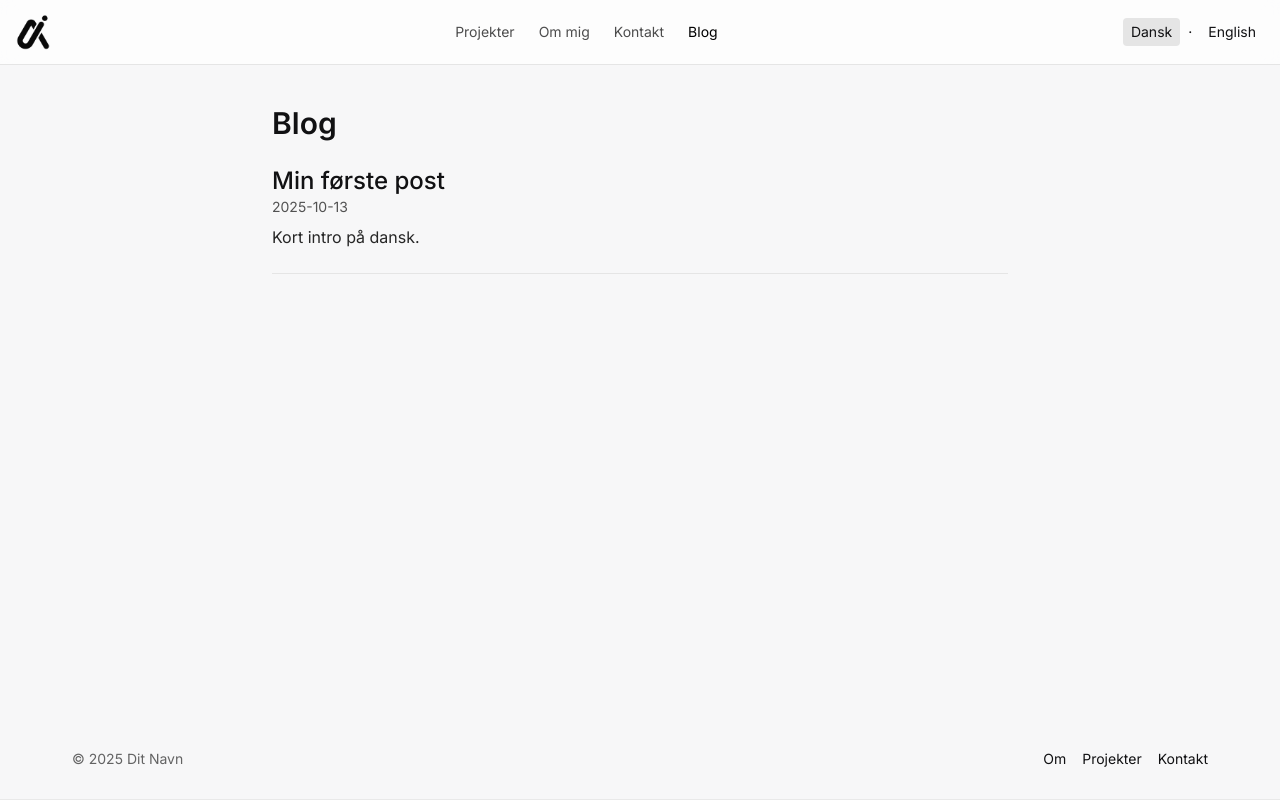
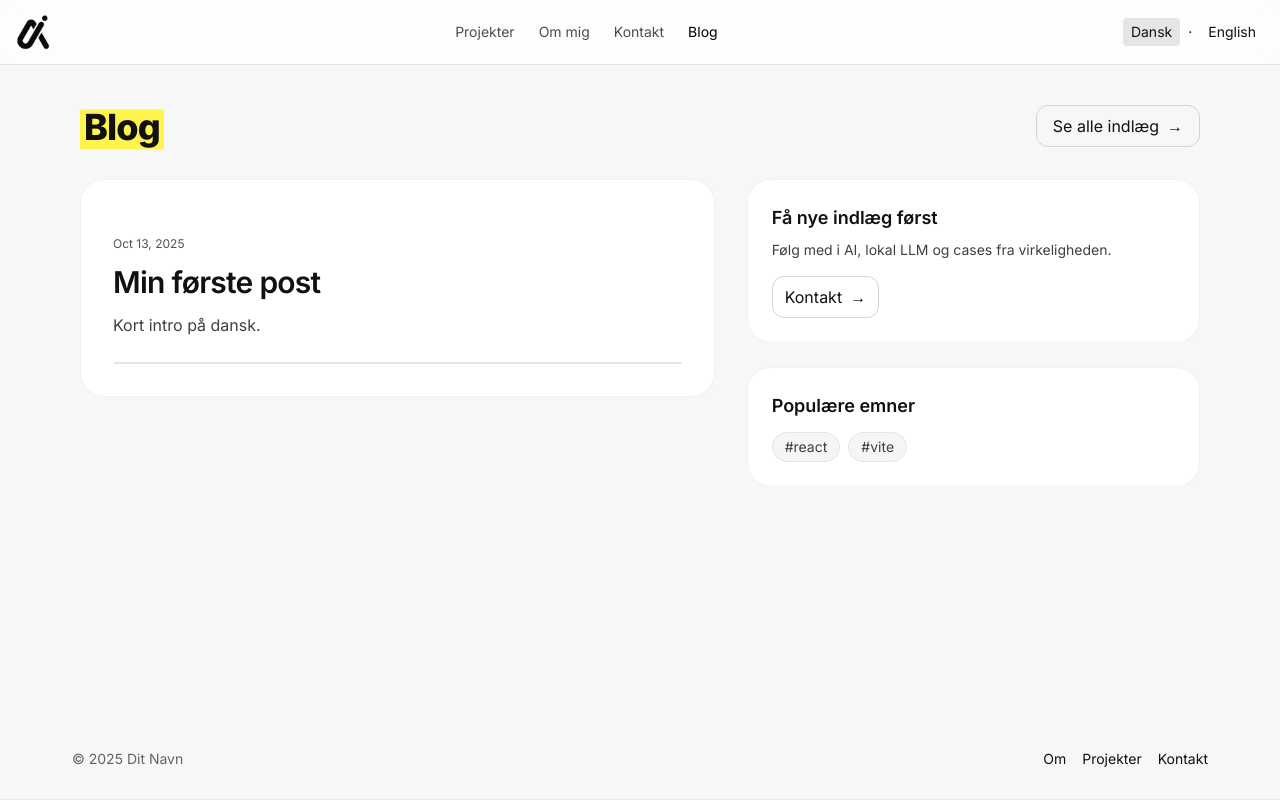
Before and after one commit to lundlund/resume, a React (Vite) app: page /blog in a window 1280 px wide. Built offline with nearby package versions, Linux system fonts and the light colour scheme.

Commit message:
Blog layout updatre universal btn styling fix

```diff
--- a/src/locales/da/common.json
+++ b/src/locales/da/common.json
@@ -52,11 +52,11 @@
     "budget": {
       "label": "Budget",
       "placeholder": "Vælg budget",
-      "lt10": "<10kr",
-      "lt30": "30kr",
-      "lt50": "50kr",
-      "lt100": "100kr",
-      "gt100": ">100kr"
+      "lt10": "<10.000kr",
+      "lt30": "30.000kr",
+      "lt50": "50.000kr",
+      "lt100": "100.000kr",
+      "gt100": ">100.000kr"
     },
     "org": {
       "label": "Organisationstype",
--- a/src/pages/Blog.tsx
+++ b/src/pages/Blog.tsx
@@ -1,11 +1,15 @@
+// src/pages/Blog.tsx
 import { Link } from "react-router-dom";
 import { useTranslation } from "react-i18next";
+import Highlighter from "@/components/Highlighter";
 
 type Meta = {
   title: string;
-  date: string; // YYYY-MM-DD
+  date: string;            // YYYY-MM-DD
   excerpt?: string;
-  tags?: string[];
+  tags?: string[];         // fx ["ai","rag"]
+  category?: string;       // fx "AI"
+  image?: string;          // valgfri cover, fx "/img/covers/foo.jpg"
   draft?: boolean;
   slug?: string;
 };
@@ -18,6 +22,7 @@ const en = import.meta.glob("../posts/en/*.mdx", { eager: true }) as Record<
 >;
 
 type Lang = "da" | "en";
+
 function buildPosts(lang: Lang) {
   const base = lang === "en" ? en : da;
   const fallback = lang === "en" ? da : en;
@@ -47,30 +52,184 @@ function buildPosts(lang: Lang) {
     .sort((a, b) => (a.meta.date < b.meta.date ? 1 : -1));
 }
 
+function formatDate(d: string) {
+  try {
+    return new Date(d).toLocaleDateString(undefined, {
+      year: "numeric",
+      month: "short",
+      day: "2-digit",
+    });
+  } catch {
+    return d;
+  }
+}
+
 export default function Blog() {
-  // Hook gør, at komponenten re-render når sproget skifter
-  const { i18n } = useTranslation();
+  const { i18n, t } = useTranslation();
   const lang: Lang = (i18n.resolvedLanguage || "da").toLowerCase().startsWith("en") ? "en" : "da";
-
   const posts = buildPosts(lang);
 
+  // tag-frekvens til sidekolonne
+  const tagCounts = new Map<string, number>();
+  posts.forEach((p) => (p.meta.tags || []).forEach((tag) => tagCounts.set(tag, (tagCounts.get(tag) || 0) + 1)));
+  const popularTags = Array.from(tagCounts.entries())
+    .sort((a, b) => b[1] - a[1])
+    .slice(0, 10)
+    .map(([name]) => name);
+
+  const [feature, ...rest] = posts;
+
   return (
-    <main className="mx-auto max-w-3xl px-4 py-10">
-      <h1 className="text-3xl font-semibold mb-6">Blog</h1>
+    <main className="mx-auto max-w-6xl px-4 py-10">
+      <header className="mb-8 flex items-end justify-between gap-4">
+  <h1 className="text-4xl sm:text-4xl font-semibold tracking-tight">
+    <Highlighter className="px-1">Blog</Highlighter>
+  </h1>
+  <Link
+    to="/blog"
+    className="hidden sm:inline-flex items-center gap-2 rounded-xl border border-neutral-300 px-4 py-2 hover:bg-neutral-50"
+  >
+    {t("blog.readAll", { defaultValue: "Se alle indlæg" })}
+    <span aria-hidden>→</span>
+  </Link>
+</header>
 
-      {posts.length === 0 && <p>Der er endnu ingen indlæg.</p>}
+      {/* Grid: feature + sidebar */}
+      <div className="grid grid-cols-1 lg:grid-cols-[1.4fr_1fr] gap-8">
+        <section className="space-y-8">
+          {/* FEATURED CARD */}
+          {feature ? (
+            <article className="rounded-3xl overflow-hidden border border-black/5 bg-white">
+              {feature.meta.image ? (
+                <Link to={`/blog/${feature.slug}`}>
+                  <img
+                    src={feature.meta.image}
+                    alt=""
+                    className="h-64 w-full object-cover"
+                    loading="lazy"
+                    decoding="async"
+                  />
+                </Link>
+              ) : (
+                <div className="h-6" /> // lille spacer hvis ingen billede
+              )}
+              <div className="p-6 sm:p-8">
+                <div className="flex flex-wrap items-center gap-3 mb-3 text-xs text-neutral-600">
+                  {feature.meta.category && (
+                    <span className="inline-flex items-center rounded-full bg-accent/60 text-black px-2.5 py-1">
+                      {feature.meta.category}
+                    </span>
+                  )}
+                  <time dateTime={feature.meta.date}>{formatDate(feature.meta.date)}</time>
+                </div>
+                <h2 className="text-2xl sm:text-3xl font-semibold tracking-tight">
+                  <Link to={`/blog/${feature.slug}`} className="hover:opacity-80">
+                    {feature.meta.title || feature.slug}
+                  </Link>
+                </h2>
+                {feature.meta.excerpt && (
+                  <p className="mt-3 text-neutral-700 leading-relaxed">{feature.meta.excerpt}</p>
+                )}
 
-      <ul className="space-y-6">
-        {posts.map((p) => (
-          <li key={p.slug} className="border-b border-neutral-200 pb-6">
-            <Link to={`/blog/${p.slug}`} className="text-2xl font-medium hover:opacity-80">
-              {p.meta.title || p.slug}
+                {/* hurtige links til et par næste indlæg */}
+                <ul className="mt-6 divide-y divide-neutral-200 rounded-xl border border-neutral-200 bg-neutral-50/60">
+                  {rest.slice(0, 2).map((p) => (
+                    <li key={p.slug} className="flex items-center justify-between gap-4 px-4 py-3">
+                      <Link to={`/blog/${p.slug}`} className="truncate hover:opacity-80">
+                        {p.meta.title || p.slug}
+                      </Link>
+                      <span aria-hidden>→</span>
+                    </li>
+                  ))}
+                </ul>
+              </div>
+            </article>
+          ) : (
+            <p className="text-neutral-600">{t("blog.empty", { defaultValue: "Der er endnu ingen indlæg." })}</p>
+          )}
+
+          {/* RESTEN: kort-grid */}
+          {rest.length > 0 && (
+            <div className="grid sm:grid-cols-2 gap-6">
+              {rest.map((p) => (
+                <article key={p.slug} className="rounded-2xl border border-black/5 bg-white overflow-hidden">
+                  {p.meta.image && (
+                    <Link to={`/blog/${p.slug}`}>
+                      <img src={p.meta.image} alt="" className="h-40 w-full object-cover" loading="lazy" />
+                    </Link>
+                  )}
+                  <div className="p-5">
+                    <div className="flex items-center gap-2 text-xs text-neutral-600">
+                      {p.meta.category && (
+                        <span className="inline-flex items-center rounded-full bg-accent/60 text-black px-2 py-0.5">
+                          {p.meta.category}
+                        </span>
+                      )}
+                      <time dateTime={p.meta.date}>{formatDate(p.meta.date)}</time>
+                    </div>
+                    <h3 className="mt-2 text-xl font-semibold leading-snug">
+                      <Link to={`/blog/${p.slug}`} className="hover:opacity-80">
+                        {p.meta.title || p.slug}
+                      </Link>
+                    </h3>
+                    {p.meta.excerpt && (
+                      <p className="mt-2 line-clamp-3 text-neutral-700">{p.meta.excerpt}</p>
+                    )}
+                    {!!p.meta.tags?.length && (
+                      <div className="mt-3 flex flex-wrap gap-2">
+                        {p.meta.tags!.slice(0, 4).map((tag) => (
+                          <span
+                            key={tag}
+                            className="text-[11px] rounded-full border border-neutral-300 px-2 py-0.5 text-neutral-600"
+                          >
+                            #{tag}
+                          </span>
+                        ))}
+                      </div>
+                    )}
+                  </div>
+                </article>
+              ))}
+            </div>
+          )}
+        </section>
+
+        {/* SIDEBAR */}
+        <aside className="space-y-6">
+          {/* kategori / CTA kort */}
+          <div className="rounded-3xl border border-black/5 bg-white p-6">
+            <h3 className="text-lg font-semibold mb-2">
+              {t("blog.ctaTitle", { defaultValue: "Få nye indlæg først" })}
+            </h3>
+            <p className="text-sm text-neutral-700">
+              {t("blog.ctaText", { defaultValue: "Følg med i AI, lokal LLM og cases fra virkeligheden." })}
+            </p>
+            <Link
+              to="/contact"
+              className="mt-4 inline-flex items-center gap-2 rounded-xl border border-neutral-300 px-3 py-2 hover:bg-neutral-50"
+            >
+              {t("blog.ctaAction", { defaultValue: "Kontakt" })} <span aria-hidden>→</span>
             </Link>
-            <div className="text-sm text-neutral-600">{p.meta.date}</div>
-            {p.meta.excerpt && <p className="mt-2 text-neutral-800">{p.meta.excerpt}</p>}
-          </li>
-        ))}
-      </ul>
+          </div>
+
+          {/* tags cloud */}
+          {popularTags.length > 0 && (
+            <div className="rounded-3xl border border-black/5 bg-white p-6">
+              <h3 className="text-lg font-semibold mb-3">{t("blog.tags", { defaultValue: "Populære emner" })}</h3>
+              <div className="flex flex-wrap gap-2">
+                {popularTags.map((tag) => (
+                  <span
+                    key={tag}
+                    className="rounded-full bg-neutral-100 border border-neutral-200 px-3 py-1 text-sm text-neutral-700"
+                  >
+                    #{tag}
+                  </span>
+                ))}
+              </div>
+            </div>
+          )}
+        </aside>
+      </div>
     </main>
   );
 }
--- a/src/styles.css
+++ b/src/styles.css
@@ -9,7 +9,7 @@
 :root { --sectionY: min(9vw, 120px); }
 
 /* UI atoms */
-.btn{ @apply inline-flex items-center justify-center h-11 px-6 rounded-full text-sm font-semibold transition; }
+.btn{ @apply inline-flex items-center justify-center h-11 px-6 rounded-lg text-sm font-semibold transition; }
 .btn-primary{ @apply bg-ink text-white hover:opacity-90; }
 .btn-ghost{ @apply border border-black/10 hover:border-black/20; }
 
```
